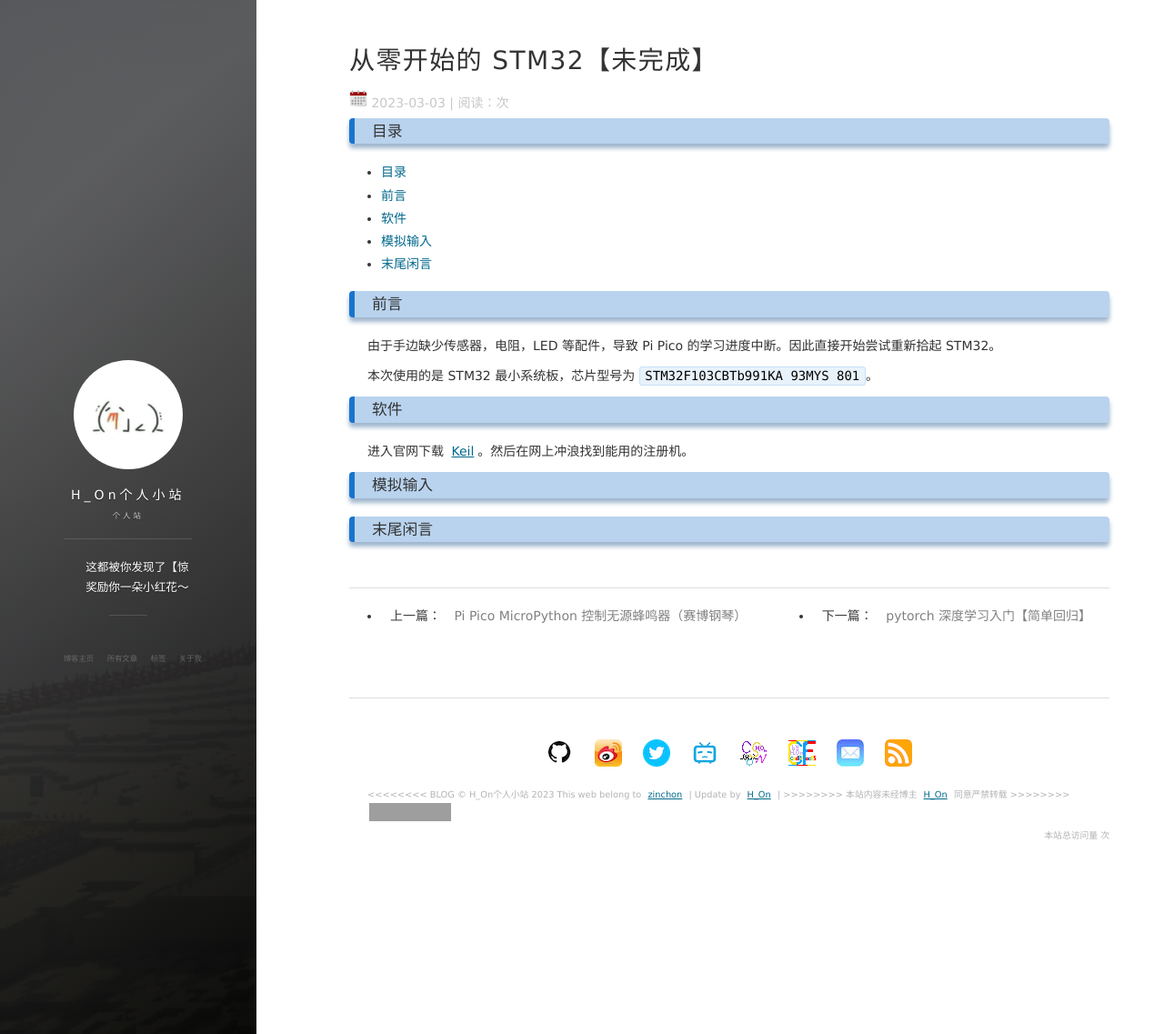
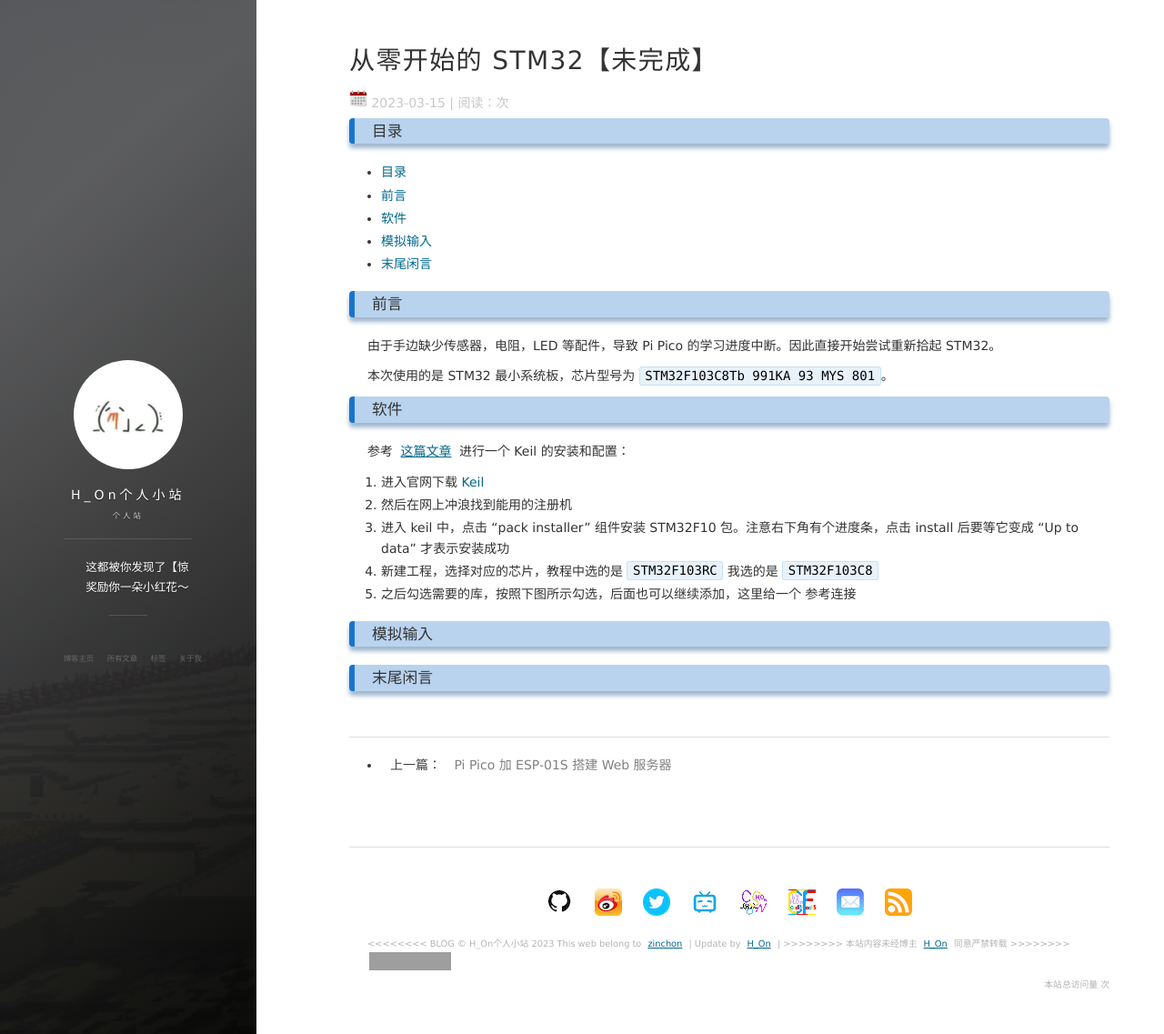
Before and after one commit to Hybrogen/Hybrogen.github.io, a Jekyll site: the page built from _posts/2023-03-15-stm3201.md, in a window 1280 px wide and 1137 px high. Shown: the whole window at 91% size. Built offline with Jekyll 4.4.1, drawn with Linux system fonts in a browser that asks for light colours; nearby versions of some CDN libraries; comment, search, counter and statistics services are not loaded; grey boxes are pictures that could not be loaded.

Commit message:
添加目录，开始编辑stm32入门文章

```diff
--- a/_posts/2023-03-03-stm3201.md
+++ /dev/null
@@ -1,27 +0,0 @@
----
-layout: post
-title: 从零开始的 STM32【未完成】
-date: 2023-03-03
-author: H_On
-description: 记录重新捡起物联网技术的开始
-tag: STM32
----
-
-### 目录
-- [目录](#目录)
-- [前言](#前言)
-- [软件](#软件)
-- [模拟输入](#模拟输入)
-- [末尾闲言](#末尾闲言)
-
-### 前言
-由于手边缺少传感器，电阻，LED 等配件，导致 Pi Pico 的学习进度中断。因此直接开始尝试重新拾起 STM32。
-
-本次使用的是 STM32 最小系统板，芯片型号为 `STM32F103CBTb991KA 93MYS 801`。
-
-### 软件
-进入官网下载 [Keil](https://www.keil.com/fid/zuerevwb9c9j1wc2b0w1x1b1v1xy6y2wjd2wd1/files/eval/mdk538a.exe)。然后在网上冲浪找到能用的注册机。
-
-### 模拟输入
-
-### 末尾闲言
--- /dev/null
+++ b/_posts/2023-03-15-stm3201.md
@@ -0,0 +1,32 @@
+---
+layout: post
+title: 从零开始的 STM32【未完成】
+date: 2023-03-15
+author: H_On
+description: 记录重新捡起物联网技术的开始
+tag: STM32
+---
+
+### 目录
+- [目录](#目录)
+- [前言](#前言)
+- [软件](#软件)
+- [模拟输入](#模拟输入)
+- [末尾闲言](#末尾闲言)
+
+### 前言
+由于手边缺少传感器，电阻，LED 等配件，导致 Pi Pico 的学习进度中断。因此直接开始尝试重新拾起 STM32。
+
+本次使用的是 STM32 最小系统板，芯片型号为 `STM32F103C8Tb 991KA 93 MYS 801`。
+
+### 软件
+参考 [这篇文章](https://blog.csdn.net/houlile_sunny/article/details/127150128?spm=1001.2014.3001.5502) 进行一个 Keil 的安装和配置：
+1. 进入官网下载 [Keil](https://www.keil.com/fid/zuerevwb9c9j1wc2b0w1x1b1v1xy6y2wjd2wd1/files/eval/mdk538a.exe)
+2. 然后在网上冲浪找到能用的注册机
+3. 进入 keil 中，点击 “pack installer” 组件安装 STM32F10 包。注意右下角有个进度条，点击 install 后要等它变成 “Up to data” 才表示安装成功
+4. 新建工程，选择对应的芯片，教程中选的是 `STM32F103RC` 我选的是 `STM32F103C8`
+5. 之后勾选需要的库，按照下图所示勾选，后面也可以继续添加，这里给一个 参考连接
+
+### 模拟输入
+
+### 末尾闲言
```
Also changed, not shown: _posts/2020-09-11-STM32Development.md (+13 -1 lines), images/20230315/需求库.png (added).
